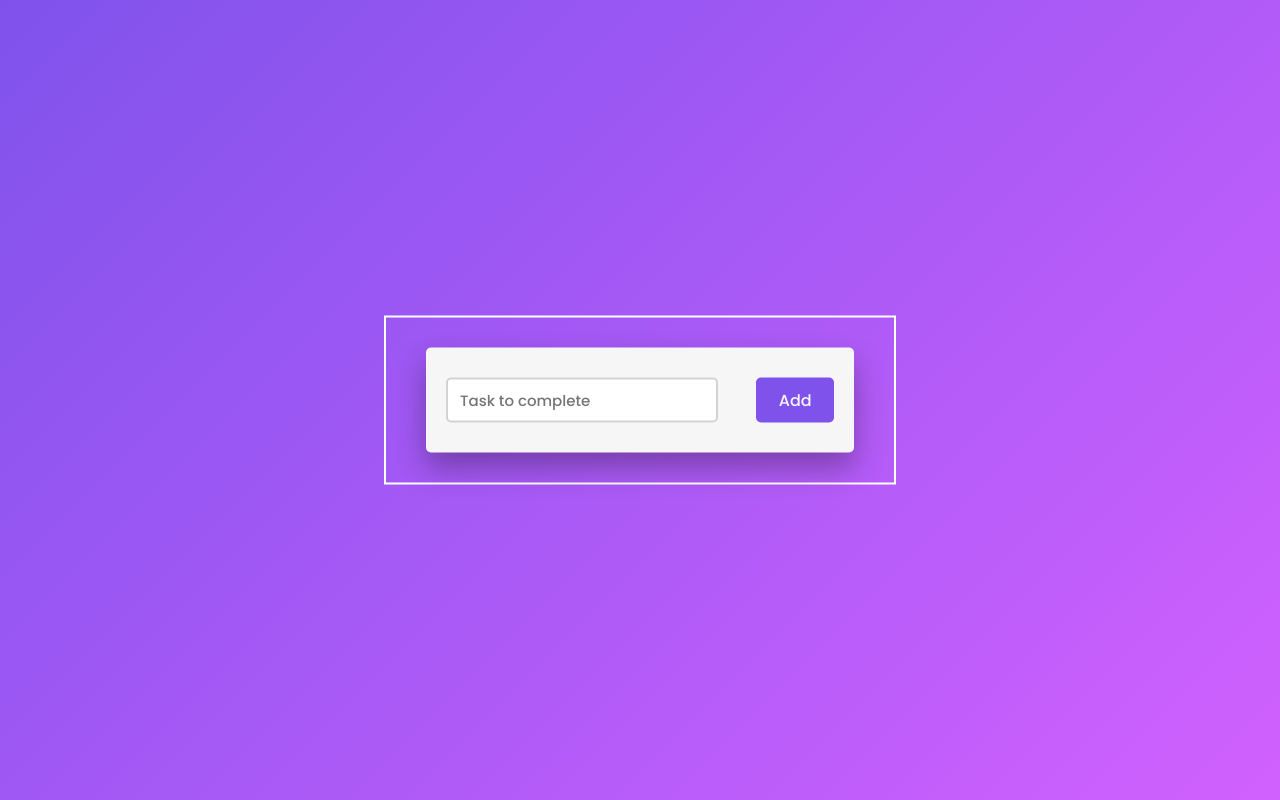
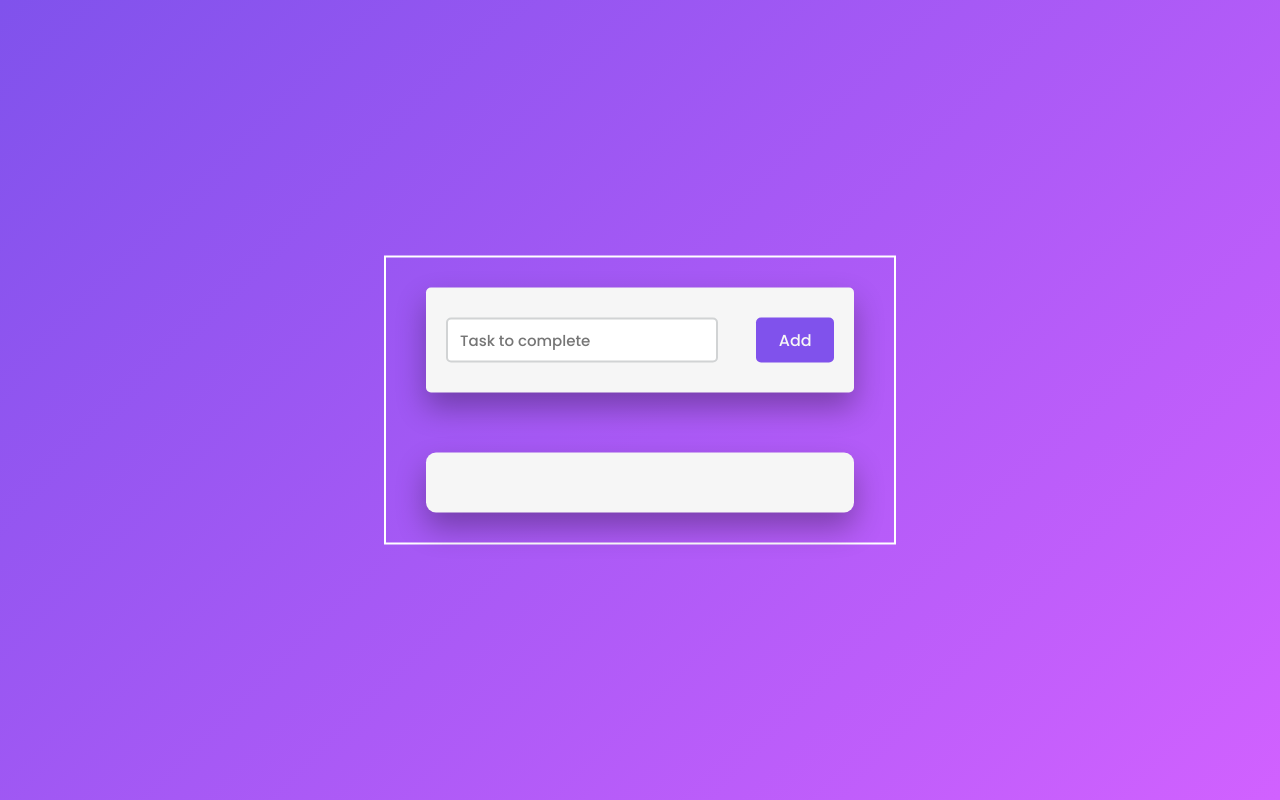
Before and after one commit to JPy-UwU/TODO-List, a plain HTML site: page index.html in a window 1280 px wide. Drawn offline with Linux system fonts and the light colour scheme.

Commit message:
Added area to display tasks

```diff
--- a/index.html
+++ b/index.html
@@ -12,6 +12,7 @@
                 <input type="text" placeholder="Task to complete">
                 <button id="push">Add</button>
             </div>
+            <div id="tasks"></div>
         </div>
         <script src="script.js"></script>
     </body>
--- a/style.css
+++ b/style.css
@@ -67,3 +67,13 @@ body {
     color: #f6f6f6;
     cursor: pointer;
 }
+
+#tasks {
+    background-color: #f6f6f6;
+    padding: 30px 20px;
+    margin-top: 60px;
+    border-radius: 10px;
+    box-shadow: 0 15px 30px rgba(0, 0, 0, 0.3);
+    width: 100%;
+    position: relative;
+}
```
